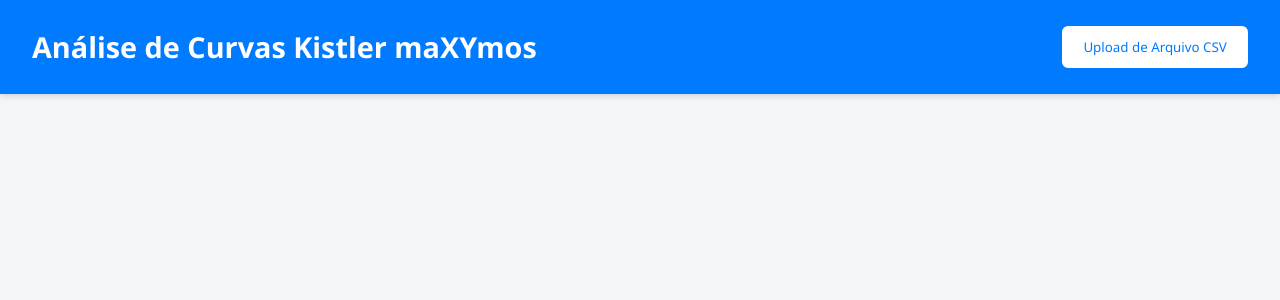
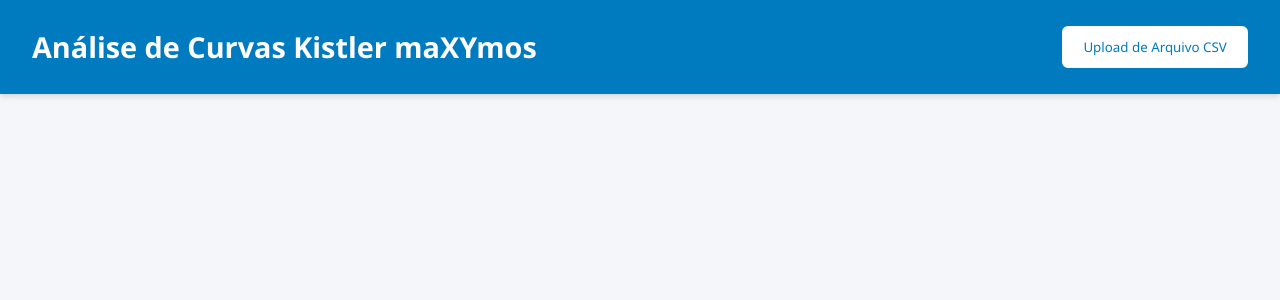
Before and after one commit to VitoriaGrizotto/Kistler-Pre-E, a Flask app: page / in a window 1280 px wide. Shown: the top 300 px of the page. Run offline with Flask 3, Linux system fonts and the light colour scheme; some libraries are stand-ins or nearby versions.

Commit message:
terceiro commit, antes das mudanças

```diff
--- a/app.py
+++ b/app.py
@@ -4,7 +4,7 @@ from flask import Flask, request, render_template, jsonify
 
 app = Flask(__name__)
 app.config['UPLOAD_FOLDER'] = 'uploaded_files'
-app.config['MAX_CONTENT_LENGTH'] = 16 * 1024 * 1024
+app.config['MAX_CONTENT_LENGTH'] = 16 * 1024 * 1024 #Definindo o tamanho maximo do arquivo
 
 os.makedirs(app.config['UPLOAD_FOLDER'], exist_ok=True)
 
--- a/static/css/style.css
+++ b/static/css/style.css
@@ -1,4 +1,3 @@
-/* Reset básico */
 * {
     margin: 0;
     padding: 0;
@@ -6,25 +5,22 @@
     font-family: "Segoe UI", Roboto, Helvetica, Arial, sans-serif;
 }
 
-/* Cores principais */
 :root {
-    --primary: #007bff;
-    --secondary: #6c757d;
-    --success: #28a745;
-    --danger: #dc3545;
-    --light: #f8f9fa;
+    --primary: #007bc0;
+    --secondary: #71767c;
+    --success: #00884a;
+    --danger: #ed0007;
+    --light: #ffffff;
     --dark: #343a40;
     --background: #f4f6f9;
 }
 
-/* Corpo */
 body {
     background-color: var(--background);
     color: var(--dark);
     line-height: 1.6;
 }
 
-/* Cabeçalho */
 header {
     background: var(--primary);
     color: #fff;
@@ -46,7 +42,6 @@ header h1 {
     gap: 1rem;
 }
 
-/* Botão principal */
 .btn {
     padding: 0.6rem 1.2rem;
     border-radius: 6px;
@@ -68,21 +63,18 @@ header h1 {
     border: 2px solid #fff;
 }
 
-/* Mensagem de carregamento */
 .loading-spinner {
     font-style: italic;
     color: #ffd700;
     font-weight: 500;
 }
 
-/* Container principal */
 .container {
     max-width: 1200px;
     margin: 2rem auto;
     padding: 0 1rem;
 }
 
-/* Painéis */
 .panel {
     background: #fff;
     border-radius: 10px;
@@ -103,7 +95,6 @@ header h1 {
     padding-left: 0.6rem;
 }
 
-/* Resultado OK/NOK */
 .total-result-ok {
     color: var(--success);
     font-weight: bold;
@@ -114,7 +105,7 @@ header h1 {
     font-weight: bold;
 }
 
-/* Gráfico */
+
 .chart-panel {
     display: flex;
     flex-direction: column;
@@ -128,7 +119,6 @@ header h1 {
     border-radius: 10px;
 }
 
-/* Legenda EOs */
 .eo-legend {
     padding: 1rem;
     background: var(--light);
@@ -155,7 +145,6 @@ header h1 {
     border-radius: 4px;
 }
 
-/* Responsividade */
 @media (max-width: 768px) {
     header {
         flex-direction: column;
--- a/static/js/main.js
+++ b/static/js/main.js
@@ -71,7 +71,7 @@ function plotMeasuringCurve(curveData, evaluationObjects) {
 const traces = [traceCurve];
         const shapes = [];
         const annotations = [];
-        let eoLegendHtml = '<h3>Limites de Avaliação (EOs):</h3>';
+        let eoLegendHtml = '';
 const eoColors = {
             'LINE-X': 'orange',
             'NO-PASS': 'red',
```
